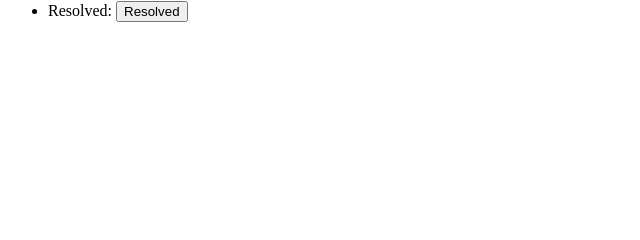
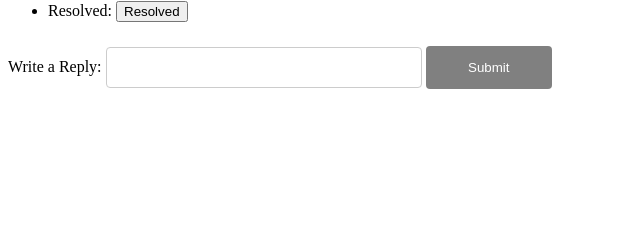
Before and after one commit to mayank-agarwal-96/CSI-WIP, a Django app: template templates/complaint/complaint.html in a window 1280 px wide. Shown: the part 119-359 px from the top of the page, without its empty margins (0-640 px from the left). Run offline with Django 3.2, Linux system fonts and the light colour scheme; the template is opened without the code that fills it, so the values that code supplies are empty.

Commit message:
modify template

```diff
--- a/templates/complaint/complaint.html
+++ b/templates/complaint/complaint.html
@@ -1,7 +1,34 @@
 <html>
+<head>
+<style>
+
+input[type=text], select {
+    width:25%;
+    padding: 12px 20px;
+    margin: 8px 0;
+    display: inline-block;
+    border: 1px solid #ccc;
+    border-radius: 4px;
+    box-sizing: border-box;
+    max-width: 140ch;
+}
+
+input[type=submit] {
+    width: 10%;
+    background-color: grey;
+    color: white;
+    padding: 14px 20px;
+    margin: 8px 0;
+    border: none;
+    border-radius: 4px;
+    cursor: pointer;
+}
+</style>
+</head>
+<body>
 <ul>
   <h1>Details of Complaint</h1>
-  <li>Posted By : {{complaint.posted_by}}</li>
+  <li>Posted By :{{complaint.posted_by}}</li>
   <li>Email id : {{complaint.email}}</li>
   <li>Posted on: {{complaint.date}}</li>
 <li>Resolved: {{complaint.resolved}}
@@ -14,4 +41,12 @@
 </li>
 
 </ul>
+<div>
+    <form method="POST" action="">
+    <label for="fname">Write a Reply:</label>
+    <input type="text" id="fname" name="firstname">
+    <input type="submit" value="Submit">
+  </form>
+</div>
+</body>
 </html>
```
